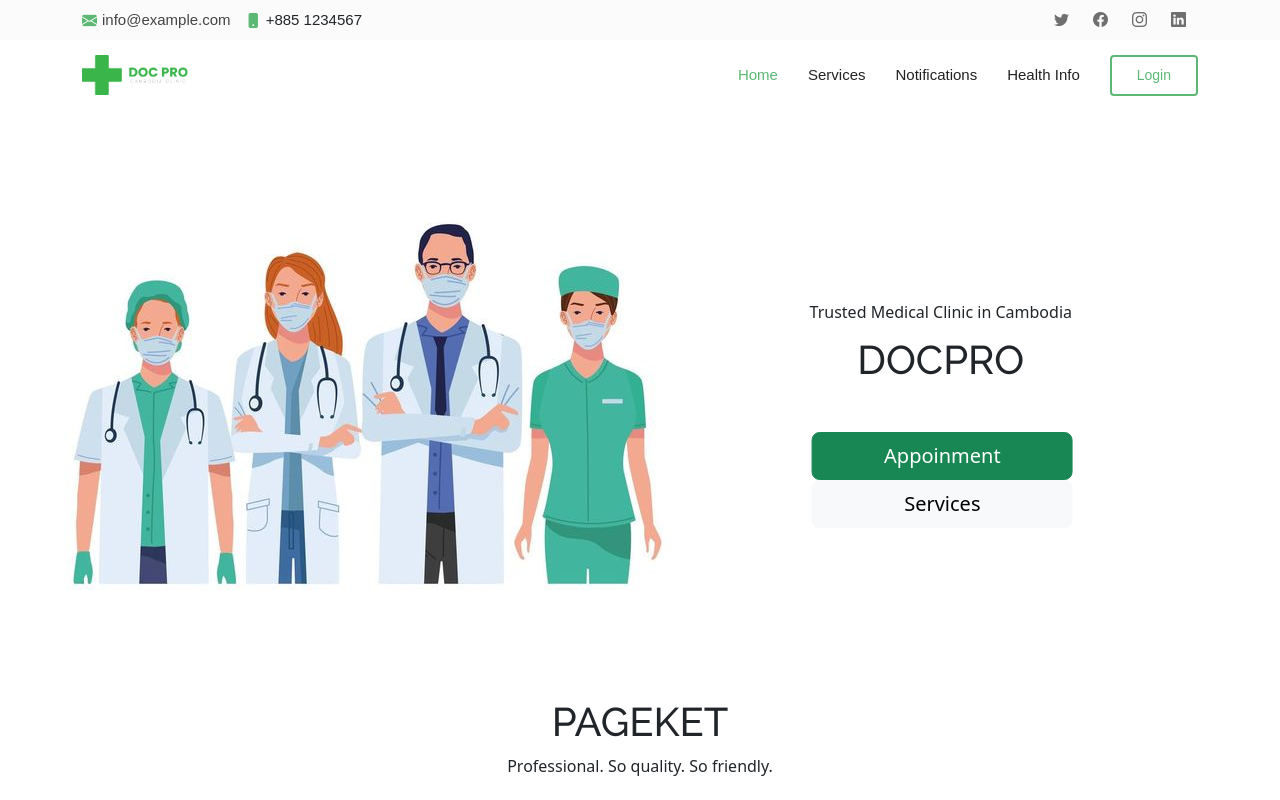
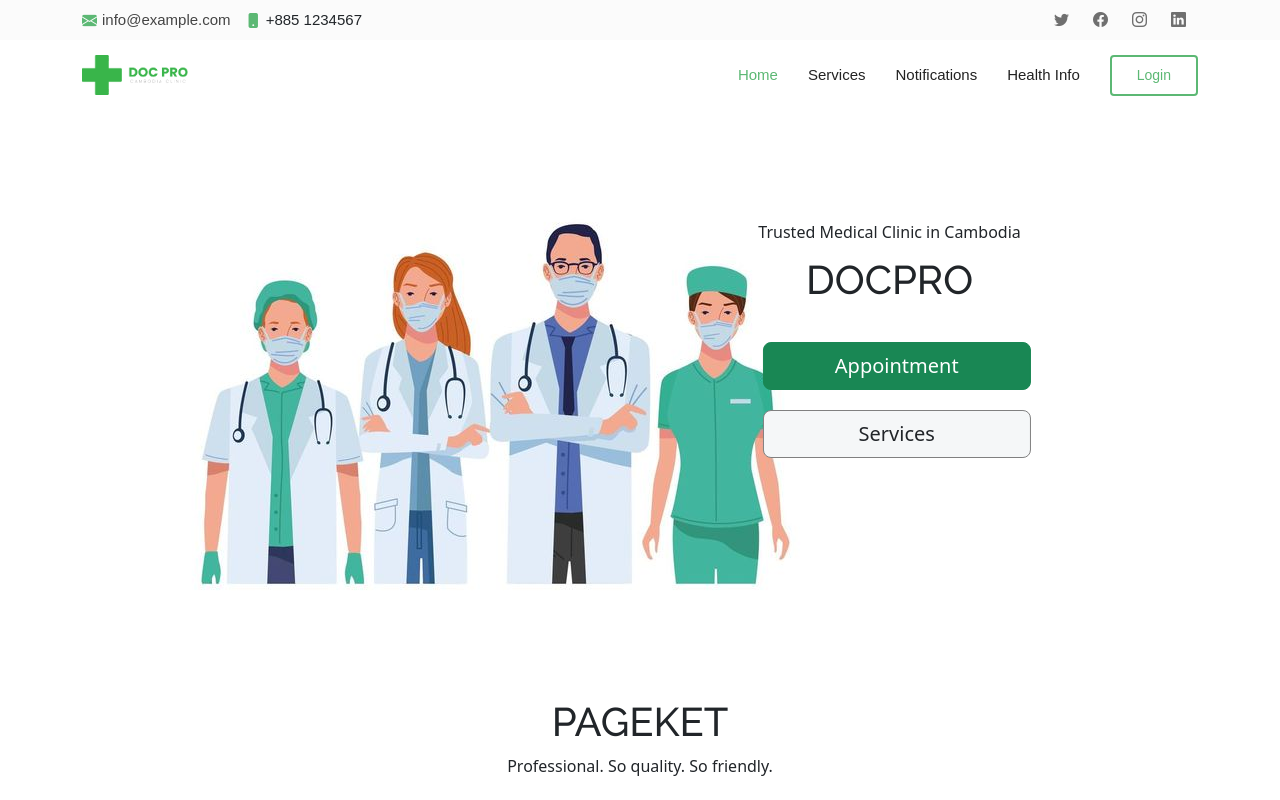
Before and after one commit to cheakimhengg/doctorAppointment, a React (Create React App) app in the folder my-app/: page / in a window 1280 px wide. Shown: the top 800 px of the page. Built offline with nearby package versions, Linux system fonts and the light colour scheme; a web font is replaced by a local one.

Commit message:
redesign homepage

```diff
--- a/my-app/public/css/styles.css
+++ b/my-app/public/css/styles.css
@@ -214,20 +214,21 @@ h6 {
 /*--------------------------------------------------------------
 # home-page-doctor1
 --------------------------------------------------------------*/
-/* .home-page-img-doctor1 {
-    position: absolute;
-    top: 10%;
+.home-page-img-doctor1 {
+    /* position: absolute; */
+    /* top: 10%;
     left: 25%;
-    transform: translate(-50%, -50%);
-} */
+    transform: translate(-50%, -50%); */
+    padding-left: 10%;
+}
 /*--------------------------------------------------------------
 # Appoinment-button & Verman Hospital
 --------------------------------------------------------------*/
 
 .trustd-medical-clinic-in-cambodia {
     position: absolute;
-    top: 40%;
-    right: 6%;
+    top: 30%;
+    right: 10%;
     transform: translate(-50%, -50%);
 }
 #verman-hospital {
@@ -238,9 +239,19 @@ h6 {
 }
 .appoinment-button {
     position: absolute;
-    top: 60%;
-    right: 6%;
+    top: 50%;
+    right: 9%;
     transform: translate(-50%, -50%);
+}
+
+#Appointment{
+    position: relative;
+    margin-bottom: 20px;
+}
+
+#Services{
+    border: 1px solid grey;
+    background-color: #F5F7F8;
 }
 
 
--- a/my-app/src/components/homePage.jsx
+++ b/my-app/src/components/homePage.jsx
@@ -19,12 +19,16 @@ const HomePage = () => {
 				</div>
 				<div className="appoinment-button">
 					<a href="bookingappointment">
-						<button type="button" className="btn btn-success btn-lg">
-							Appoinment
+						<button
+							id="Appointment"
+							type="button"
+							className="btn btn-success btn-lg"
+						>
+							Appointment
 						</button>
 					</a>
 					<a href="service">
-						<button type="button" className="btn btn-light btn-lg">
+						<button id="Services" type="button" className="btn btn-lg">
 							Services
 						</button>
 					</a>
```
